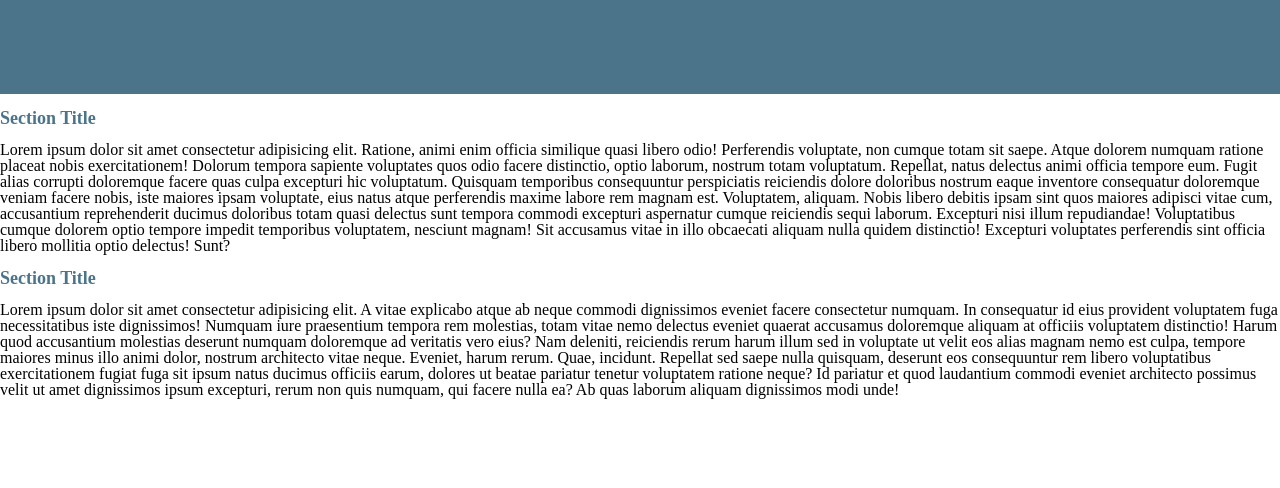
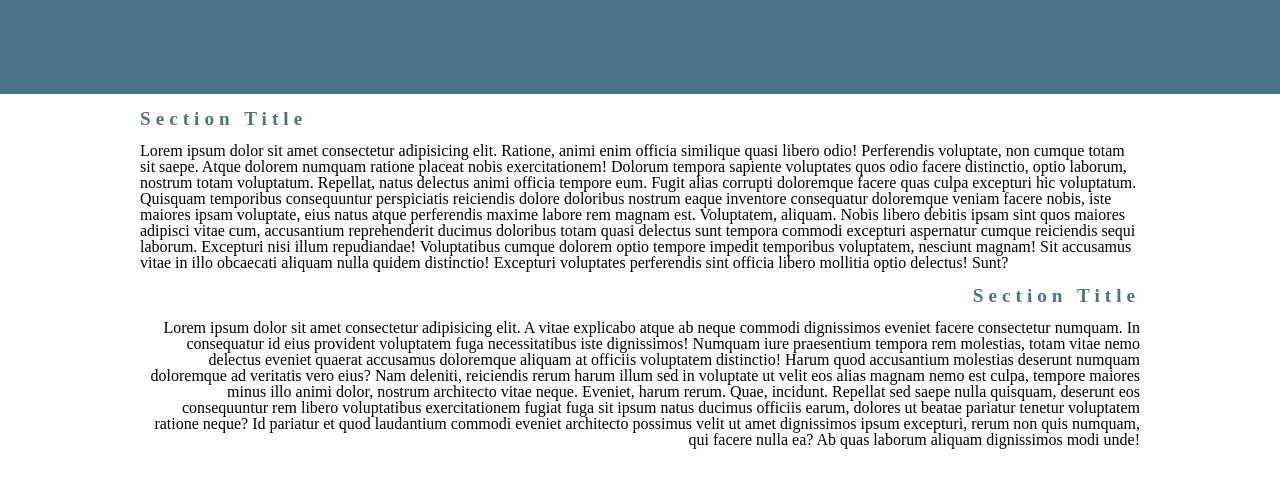
Before and after one commit to jhuerta1197/mobile-friendly-practice, a plain HTML site: page index.html in a window 1280 px wide. Shown: the part 206-694 px from the top of the page. Drawn offline with Linux system fonts and the light colour scheme.

Commit message:
updated take home branch

```diff
--- a/index.html
+++ b/index.html
@@ -21,7 +21,7 @@
             Nobis libero debitis ipsam sint quos maiores adipisci vitae cum, accusantium reprehenderit ducimus doloribus totam quasi delectus sunt tempora commodi excepturi aspernatur cumque reiciendis sequi laborum. Excepturi nisi illum repudiandae!
             Voluptatibus cumque dolorem optio tempore impedit temporibus voluptatem, nesciunt magnam! Sit accusamus vitae in illo obcaecati aliquam nulla quidem distinctio! Excepturi voluptates perferendis sint officia libero mollitia optio delectus! Sunt?</p>
         </section>
-        <section>
+        <section class="right-align">
             <h2>Section Title</h2>
             <p>Lorem ipsum dolor sit amet consectetur adipisicing elit. A vitae explicabo atque ab neque commodi dignissimos eveniet facere consectetur numquam. In consequatur id eius provident voluptatem fuga necessitatibus iste dignissimos!
             Numquam iure praesentium tempora rem molestias, totam vitae nemo delectus eveniet quaerat accusamus doloremque aliquam at officiis voluptatem distinctio! Harum quod accusantium molestias deserunt numquam doloremque ad veritatis vero eius?
--- a/style-sheets/styles.css
+++ b/style-sheets/styles.css
@@ -47,6 +47,7 @@ table {
 	border-spacing: 0;
 }
 
+
 .main{
     height: 300px;
     background-color: rgb(75, 116, 138);
@@ -62,15 +63,21 @@ table {
     font-weight: bolder;
 }
 
+.sec2 section{
+    width: 1000px;
+    margin: 0 auto;
+}
+
 .sec2 h2{
     margin-bottom: 15px;
     margin-top: 15px;
-    font-size: large;
+    font-size: larger;
     font-weight: bolder;
     color: rgb(75, 116, 138);
+    letter-spacing: 5px;
 
 }
 
-.sec2 h2:nth-child(2){
+.right-align{
     text-align: right;
 }
```
